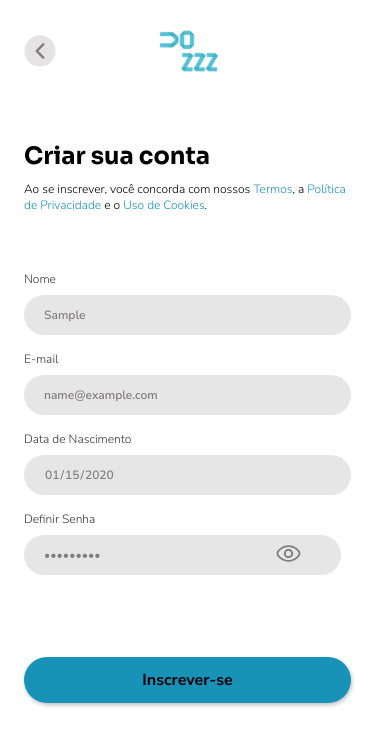
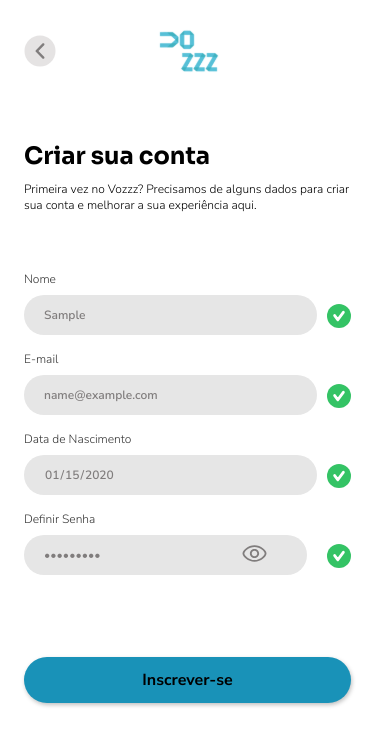
Before and after one commit to emersonjesuz/projeto-vozz, a React (Vite) app: page /access/register in a window 390 px wide. Both pictures are taken after typing "Sample", "name@example.com", "2020-01-15", "Sample123" into the empty fields and a click on the button "Inscrever-se". Shown: the top 746 px of the page. Built offline with nearby package versions, Linux system fonts and the light colour scheme.

Commit message:
validação, icones , mudança no spam

```diff
--- a/src/pages/Register/index.jsx
+++ b/src/pages/Register/index.jsx
@@ -4,7 +4,6 @@ import closeEye from "../../assets/icons/close-eye.svg";
 import openEye from "../../assets/icons/open-eye.svg";
 import errorIcon from "../../assets/icons/error-icon.svg";
 import checkIcon from "../../assets/icons/check.svg";
-
 
 function Register() {
   const [errors, setErrors] = useState({
@@ -13,92 +12,120 @@ function Register() {
     birthday: "",
     password: "",
   });
-  const [ showPassword, setShowPassword] = useState(false);
-  const [ name, setName ] = useState("");
-  const [ email, setEmail ] = useState("");
-  const [ birthday, setBirthday ] = useState("");
-  const [ password, setPassword ] = useState("");
-  const [check, setCheck] = useState(checkIcon);
+  const [showPassword, setShowPassword] = useState(false);
+  const [name, setName] = useState("");
+  const [email, setEmail] = useState("");
+  const [birthday, setBirthday] = useState("");
+  const [password, setPassword] = useState("");
 
+  const [nameValid, setNameValid] = useState(false);
+  const [emailValid, setEmailValid] = useState(false);
+  const [birthdayValid, setBirthdayValid] = useState(false);
+  const [passwordValid, setPasswordValid] = useState(false);
+  const [passwordFocused, setPasswordFocused] = useState(false);
 
+  //não esquecer o async await
   const handleSubmit = (event) => {
     event.preventDefault();
 
     const checkEmail = /^[^\s@]+@[^\s@]+\.[^\s@]+$/;
     const newErrors = {};
 
-      if(!name) {
+    if (!name) {
       newErrors.name = "O nome é obrigatório";
+      setNameValid(false);
+    } else {
+      setNameValid(true);
     }
 
     if (!email) {
       newErrors.email = "O email é obrigatório";
+      setEmailValid(false);
     } else if (email.search(checkEmail) === -1) {
       newErrors.email = "Email inválido";
+      setEmailValid(false);
+    } else {
+      setEmailValid(true);
     }
 
     if (!birthday) {
       newErrors.birthday = "A data de nascimento é obrigatória";
+      setBirthdayValid(false);
+    } else {
+      setBirthdayValid(true);
     }
-
 
     if (!password) {
       newErrors.password = "Defina uma senha";
-        setCheck(errorIcon);
+      setPasswordValid(false);
     } else if (password.length < 8) {
       newErrors.password = "A senha deve ter pelo menos 8 caracteres";
-        setCheck(errorIcon);
-      } else { //logica do icone check
+
+      setPasswordValid(false);
+    } else {
       newErrors.password = "";
-        setCheck(checkIcon);
+      setPasswordValid(true);
     }
 
-
     setErrors(newErrors);
-
-    }
-
+  };
 
   return (
     <>
       <div className={styles.container}>
         <div className={styles["title"]}>
           <h1>Criar sua conta</h1>
-          <span>Ao se inscrever, você concorda com nossos <a>Termos</a>,
-          a <a>Política de Privacidade</a> e o <a>Uso de Cookies</a>.</span>
+          <span>
+            Primeira vez no Vozzz? Precisamos de alguns dados para criar sua
+            conta e melhorar a sua experiência aqui.
+          </span>
         </div>
 
         <form onSubmit={handleSubmit}>
           <div className={styles["form-register"]}>
-            <label htmlFor='name'
-            className={errors.name ? styles['error-label'] : ""}
-            >Nome</label>
+            <label
+              htmlFor="name"
+              className={errors.name ? styles["error-label"] : ""}
+            >
+              Nome
+            </label>
 
-              <div className={`${styles["input-wrapper"]} ${
+            <div
+              className={`${styles["input-wrapper"]} ${
                 errors.name ? styles["error-border"] : ""
-              }`}>
-
+              }`}
+            >
               <input
                 name="name"
-                placeholder='nome completo'
+                placeholder="nome completo"
                 type="text"
                 value={name}
-                onChange={(event)=> setName(event.target.value)}
-
+                onChange={(event) => setName(event.target.value)}
               />
-               {errors.name && (
+              {errors.name ? (
                 <img
                   className={styles["error-icon"]}
                   src={errorIcon}
                   alt="Erro"
                 />
-              )}
+              ) : nameValid ? (
+                <img
+                  className={styles["check-icon"]}
+                  src={checkIcon}
+                  alt="OK"
+                />
+              ) : null}
             </div>
             {errors.name && (
               <span className={styles["message-error"]}>{errors.name}</span>
             )}
 
-            <label htmlFor='email' className={errors.email ? styles["error-label"] : ""}>E-mail</label>
+            <label
+              htmlFor="email"
+              className={errors.email ? styles["error-label"] : ""}
+            >
+              E-mail
+            </label>
             <div
               className={`${styles["input-wrapper"]} ${
                 errors.email ? styles["error-border"] : ""
@@ -106,25 +133,36 @@ function Register() {
             >
               <input
                 name="email"
-                placeholder='e-mail'
+                placeholder="e-mail"
                 type="text"
                 value={email}
-                onChange={(event)=> setEmail(event.target.value)}
+                onChange={(event) => setEmail(event.target.value)}
                 className={errors.email ? styles["error-placeholder"] : ""}
               />
-               {errors.email && (
+              {errors.email ? (
                 <img
                   className={styles["error-icon"]}
                   src={errorIcon}
                   alt="Erro"
                 />
-              )}
+              ) : emailValid ? (
+                <img
+                  className={styles["check-icon"]}
+                  src={checkIcon}
+                  alt="OK"
+                />
+              ) : null}
             </div>
             {errors.email && (
               <span className={styles["message-error"]}>{errors.email}</span>
             )}
 
-            <label htmlFor='birthday' className={errors.birthday ? styles["error-label"] : ""}>Data de Nascimento</label>
+            <label
+              htmlFor="birthday"
+              className={errors.birthday ? styles["error-label"] : ""}
+            >
+              Data de Nascimento
+            </label>
             <div
               className={`${styles["input-wrapper"]} ${
                 errors.birthday ? styles["error-border"] : ""
@@ -132,53 +170,68 @@ function Register() {
             >
               <input
                 name="birthday"
-                placeholder='DD/MM/AAAA'
+                placeholder="DD/MM/AAAA"
                 type="date"
                 value={birthday}
-                onChange={(event)=> setBirthday(event.target.value)}
-
+                onChange={(event) => setBirthday(event.target.value)}
               />
-               {errors.email && (
+              {errors.birthday ? (
                 <img
                   className={styles["error-icon"]}
                   src={errorIcon}
                   alt="Erro"
                 />
-              )}
+              ) : birthdayValid ? (
+                <img
+                  className={styles["check-icon"]}
+                  src={checkIcon}
+                  alt="OK"
+                />
+              ) : null}
             </div>
             {errors.birthday && (
               <span className={styles["message-error"]}>{errors.birthday}</span>
             )}
 
-
-              <label htmlFor='password' className={errors.password ? styles["error-label"] : ""}>Definir Senha</label>
-              <div className={`${styles["input-wrapper"]} ${
+            <label
+              htmlFor="password"
+              className={errors.password ? styles["error-label"] : ""}
+            >
+              Definir Senha
+            </label>
+            <div
+              className={`${styles["input-wrapper"]} ${
                 errors.password ? styles["error-border"] : ""
-                }`}>
+              }`}
+            >
               <input
                 name="password"
-                  placeholder='insira aqui sua senha'
-                  type={showPassword ? 'text' : 'password'}
+                placeholder="insira aqui sua senha"
+                type={showPassword ? "text" : "password"}
                 value={password}
-                  onChange={(event)=> setPassword(event.target.value)}
+                onChange={(event) => setPassword(event.target.value)}
               />
               <div className={styles["eyes"]}>
-
-                    <img className={styles["password-show"]}
+                <img
+                  className={styles["password-show"]}
                   src={showPassword ? closeEye : openEye}
                   alt="mostrar senha"
                   onClick={() => setShowPassword(!showPassword)}
-
                 />
               </div>
-                     {errors.password && (
+              {errors.password ? (
                 <img
                   className={styles["error-icon"]}
-                       src={check}
-                       alt="ok" />
-
-                       )}
-
+                  src={errorIcon}
+                  alt="Erro"
+                />
+              ) : passwordValid ? (
+                <img
+                  className={styles["check-icon"]}
+                  src={checkIcon}
+                  alt="OK"
+                />
+              ) : null}
             </div>
             {errors.password && (
               <span className={styles["message-error"]}>{errors.password}</span>
@@ -188,11 +241,10 @@ function Register() {
               <button type="submit">Inscrever-se</button>
             </div>
           </div>
-
         </form>
       </div>
     </>
-    )
+  );
 }
 
 export default Register;
--- a/src/pages/Register/styles.module.scss
+++ b/src/pages/Register/styles.module.scss
@@ -6,7 +6,7 @@
         display: flex;
         flex-direction: column;
         width: 100%;
-      height: 100vh;
+
         //   gap: 1.6rem;
 
     }
@@ -27,8 +27,7 @@
         }
 
         span {
-
-        color:#000;
+            color: #000;
             font-family: $font-nunito-sans;
             font-size: 1.2rem;
             font-style: normal;
@@ -36,20 +35,16 @@
             line-height: normal;
         }
 
-      a {
-        color: $color-blue-4;
-        font-size: 1.2rem;
-
     }
 
-    }
     .form-register {
 
         padding: 2.4rem;
         display: flex;
         flex-direction: column;
 
-        input, .input-password [type="text"] {
+        input,
+        .input-password [type="text"] {
             width: 32.7rem;
             height: 4rem;
             border-radius: 20px;
@@ -66,7 +61,7 @@
             margin-bottom: 1.6rem;
         }
 
-        input[type="date"]{
+        input[type="date"] {
             width: 32.7rem;
             height: 2rem;
             border-radius: 20px;
@@ -86,7 +81,7 @@
             background: transparent;
         }
 
-        input:focus{
+        input:focus {
             background: #FFFFFF;
             padding: 2.4rem;
             font-size: 1.4rem;
@@ -98,6 +93,7 @@
             border-radius: 40px;
             border: 2px solid #807D7D;
             outline: 0;
+
         }
 
         label {
@@ -121,7 +117,7 @@
             position: relative;
 
 
-            img{
+            img {
                 width: 2.5rem;
                 height: 1.9rem;
                 position: absolute;
@@ -130,7 +126,7 @@
             }
         }
 
-        .message-error{
+        .message-error {
             color: #FB263C;
             font-size: 1.2rem;
             font-family: $font-nunito-sans;
@@ -138,7 +134,7 @@
             line-height: normal;
             margin-top: -1rem;
             display: flex;
-            justify-content:end;
+            justify-content: end;
 
         }
 
@@ -153,6 +149,7 @@
             color: #807D7D;
 
         }
+
         .input-wrapper input:focus {
             border: 2px solid #807D7D;
 
@@ -168,11 +165,9 @@
             align-items: center;
             gap: 1rem;
 
-
+            img {
+                margin-top: -1.5rem;
             }
-
-
-
         }
-
     }
+}
```
Also changed, not shown: src/layouts/styles.module.scss (line endings or trailing spaces). Lines whose indentation alone changed are shown as unchanged.
